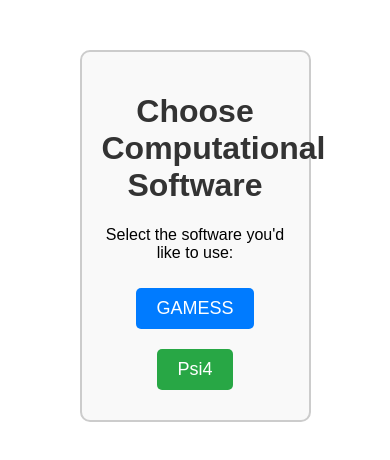
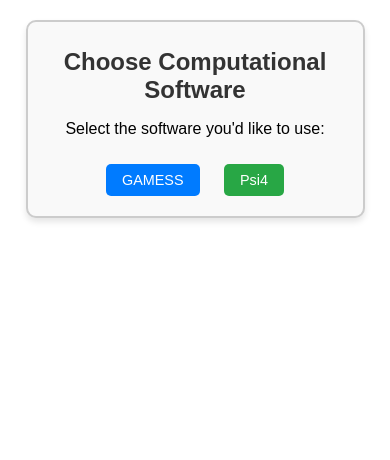
Before and after one commit to anshukumar2932/Input-Builder, a plain HTML site: page templates/entry.html in a window 390 px wide. Drawn offline with Linux system fonts and the light colour scheme.

Commit message:
Update entry.html
made it rsponsive

```diff
--- a/templates/entry.html
+++ b/templates/entry.html
@@ -8,24 +8,28 @@
     body {
         font-family: Arial, sans-serif;
         text-align: center;
-            margin-top: 50px;
+        margin: 20px;
+        padding: 0;
     }
     .container {
         margin: 0 auto;
-            width: 50%;
+        max-width: 90%;
+        width: 500px;
         padding: 20px;
         border: 2px solid #ccc;
         border-radius: 10px;
         background-color: #f9f9f9;
+        box-shadow: 0 4px 6px rgba(0, 0, 0, 0.1);
     }
     h1 {
         color: #333;
+        font-size: 2rem; /* Use rem for scalable text */
     }
     .button {
         display: inline-block;
         margin: 10px;
         padding: 10px 20px;
-            font-size: 18px;
+        font-size: 1rem; /* Use rem for scalability */
         color: white;
         text-decoration: none;
         border-radius: 5px;
@@ -43,7 +47,22 @@
     .button.psi4:hover {
         background-color: #1e7e34;
     }
+
+    @media (max-width: 600px) {
+        .container {
+            padding: 10px;
+        }
+        h1 {
+            font-size: 1.5rem;
+        }
+        .button {
+            padding: 8px 16px;
+            font-size: 0.9rem;
+        }
+    }
 </style>
+
+
 </head>
 <body>
     <div class="container">
```
Lines whose indentation alone changed are shown as unchanged.
